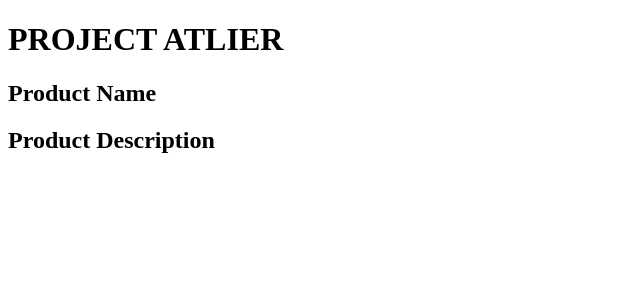
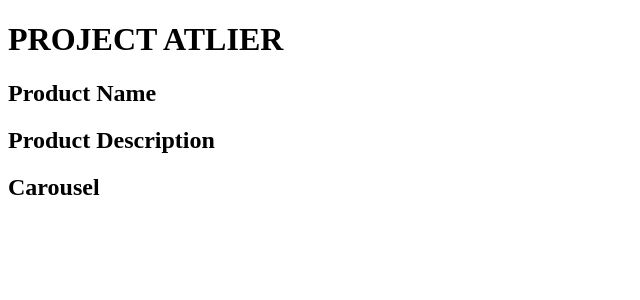
Before and after one commit to rpp30-fec-r34ct/FEC, a React app: page / in a window 1280 px wide. Shown: the top 300 px of the page, without its empty margins (0-640 px from the left). Built offline with nearby package versions, Linux system fonts and the light colour scheme; no server answers; the HTML template or start-up script is replaced by a standard one.

Commit message:
Created Carousel componenet

```diff
--- /dev/null
+++ b/client/src/components/Carousel.jsx
@@ -0,0 +1,12 @@
+import React from 'react';
+
+
+export default class Carousel extends React.Component {
+
+
+  render() {
+    return (
+      <h2 className="carousel">Carousel</h2>
+    )
+  }
+}
--- a/client/src/index.jsx
+++ b/client/src/index.jsx
@@ -1,10 +1,11 @@
 import React from 'react';
 import ReactDOM from 'react-dom';
 import axios from 'axios';
+import Carousel from './components/Carousel.jsx';
 
 class App extends React.Component {
-  constructor (props) {
-    super (props);
+  constructor(props) {
+    super(props);
     this.state = {
       productID: 47421,
       productDetails: []
@@ -14,11 +15,11 @@ class App extends React.Component {
   }
 
   //use component did mount to trigger initial request for default product id data
-  componentDidMount () {
+  componentDidMount() {
     this.getProductDetails(this.state.productID);
   }
 
-  getProductDetails (id) {
+  getProductDetails(id) {
     axios.get(`http://localhost:3000/productDetail${id}`)
       .then((data) => {
         console.log('data received from server for product');
@@ -27,12 +28,12 @@ class App extends React.Component {
           productDetails: data.data
         })
       })
-    .catch ((err) => {
-      console.error ('error while getting product data from server');
+      .catch((err) => {
+        console.error('error while getting product data from server');
       })
   }
 
-  render () {
+  render() {
     return (
       <div>
         <h1>PROJECT ATLIER</h1>
@@ -40,9 +41,10 @@ class App extends React.Component {
         <div>{this.state.productDetails.name}</div>
         <h2>Product Description</h2>
         <div>{this.state.productDetails.description}</div>
+        <Carousel />
       </div>
     )
   }
 }
 
-ReactDOM.render(<App/>, document.getElementById('root'));
+ReactDOM.render(<App />, document.getElementById('root'));
```
Lines whose indentation alone changed are shown as unchanged.
